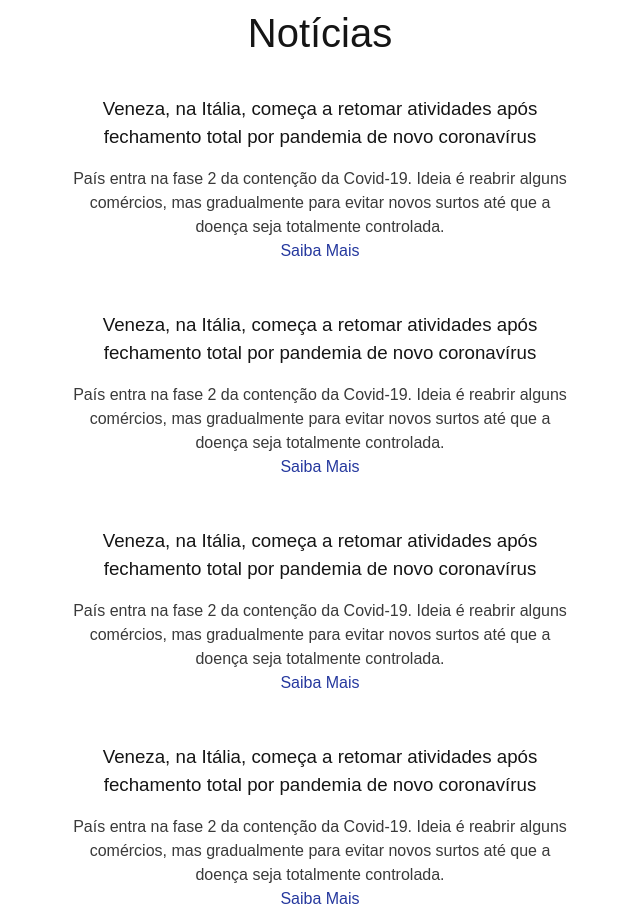
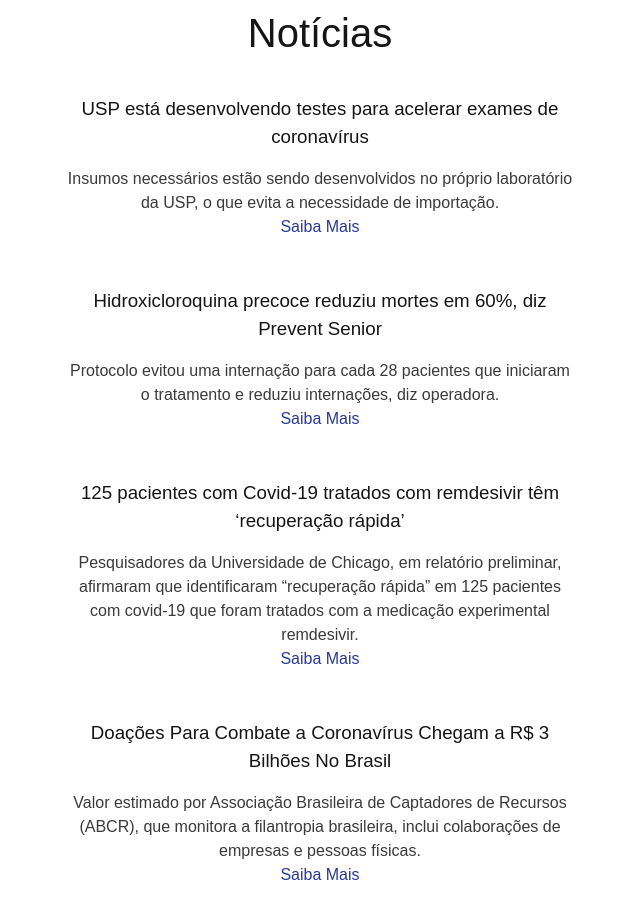
Before and after one commit to pedroigorjs/covidnews-challenge, a plain HTML site: page index.html in a window 1280 px wide. Shown: the part 770-1684 px from the top of the page, without its empty margins (320-960 px from the left). Drawn offline with Linux system fonts and the light colour scheme; a web font is replaced by a local one.

Commit message:
Update news articles

```diff
--- a/assets/css/main.css
+++ b/assets/css/main.css
@@ -71,6 +71,7 @@ textarea:focus {
 .logo::before {
   transform: rotate(90deg);
 }
+
 .title {
   font-weight: 500;
   font-size: 2.5rem;
--- a/index.html
+++ b/index.html
@@ -40,45 +40,45 @@
     <h2 class="title">Notícias</h2>
     <article class="article">
       <header class="article-header">
-        <h3 class="article-title">Veneza, na Itália, começa a retomar atividades após fechamento total por pandemia de novo coronavírus</h3>
+        <h3 class="article-title">USP está desenvolvendo testes para acelerar exames de coronavírus</h3>
       </header>
       <section class="article-content">
-        <p>País entra na fase 2 da contenção da Covid-19. Ideia é reabrir alguns comércios, mas gradualmente para evitar novos surtos até que a doença seja totalmente controlada.</p>
+        <p>Insumos necessários estão sendo desenvolvidos no próprio laboratório da USP, o que evita a necessidade de importação.</p>
 
-        <a href="#">Saiba Mais</a>
+        <a href="https://exame.abril.com.br/ciencia/usp-esta-desenvolvendo-testes-para-acelerar-testagem-de-coronavirus/">Saiba Mais</a>
       </section>
     </article>
 
     <article class="article">
       <header class="article-header">
-        <h3 class="article-title">Veneza, na Itália, começa a retomar atividades após fechamento total por pandemia de novo coronavírus</h3>
+        <h3 class="article-title">Hidroxicloroquina precoce reduziu mortes em 60%, diz Prevent Senior</h3>
       </header>
       <section class="article-content">
-        <p>País entra na fase 2 da contenção da Covid-19. Ideia é reabrir alguns comércios, mas gradualmente para evitar novos surtos até que a doença seja totalmente controlada.</p>
+        <p>Protocolo evitou uma internação para cada 28 pacientes que iniciaram o tratamento e reduziu internações, diz operadora.</p>
 
-        <a href="#">Saiba Mais</a>
+        <a href="https://exame.abril.com.br/negocios/hidroxicloroquina-precoce-reduziu-mortes-em-60-diz-prevent-senior/">Saiba Mais</a>
       </section>
     </article>
 
     <article class="article">
       <header class="article-header">
-        <h3 class="article-title">Veneza, na Itália, começa a retomar atividades após fechamento total por pandemia de novo coronavírus</h3>
+        <h3 class="article-title">125 pacientes com Covid-19 tratados com remdesivir têm ‘recuperação rápida’</h3>
       </header>
       <section class="article-content">
-        <p>País entra na fase 2 da contenção da Covid-19. Ideia é reabrir alguns comércios, mas gradualmente para evitar novos surtos até que a doença seja totalmente controlada.</p>
+        <p>Pesquisadores da Universidade de Chicago, em relatório preliminar, afirmaram que identificaram “recuperação rápida” em 125 pacientes com covid-19 que foram tratados com a medicação experimental remdesivir.</p>
 
-        <a href="#">Saiba Mais</a>
+        <a href="https://jovempan.com.br/noticias/mundo/remdesivir-covid-19-estudo-recuperacao-rapida.html">Saiba Mais</a>
       </section>
     </article>
 
     <article class="article">
       <header class="article-header">
-        <h3 class="article-title">Veneza, na Itália, começa a retomar atividades após fechamento total por pandemia de novo coronavírus</h3>
+        <h3 class="article-title">Doações Para Combate a Coronavírus Chegam a R$ 3 Bilhões No Brasil</h3>
       </header>
       <section class="article-content">
-        <p>País entra na fase 2 da contenção da Covid-19. Ideia é reabrir alguns comércios, mas gradualmente para evitar novos surtos até que a doença seja totalmente controlada.</p>
+        <p>Valor estimado por Associação Brasileira de Captadores de Recursos (ABCR), que monitora a filantropia brasileira, inclui colaborações de empresas e pessoas físicas.</p>
 
-        <a href="#">Saiba Mais</a>
+        <a href="https://epoca.globo.com/economia/doacoes-para-combate-coronavirus-chegam-r-3-bilhoes-no-brasil-24377536">Saiba Mais</a>
       </section>
     </article>
   </section>
```
